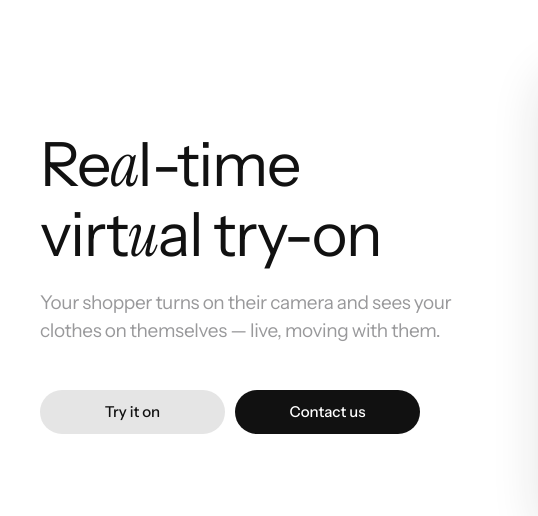
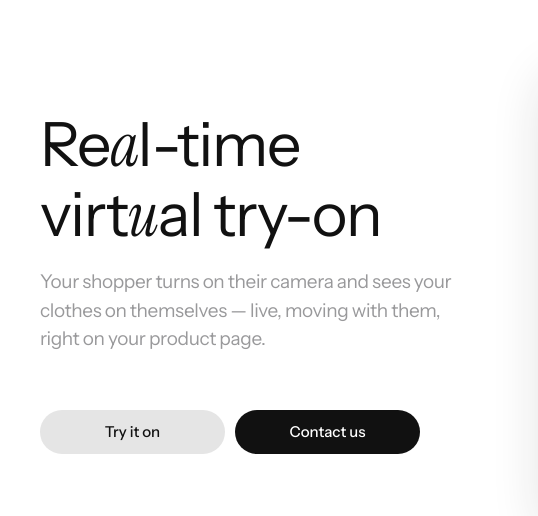
Before and after one commit to vids07/openwear, a website: page index.html in a window 1280 px wide. Shown: the part 117-633 px from the top of the page, 0-538 px from the left. Drawn offline with Linux system fonts and the light colour scheme; grey boxes are pictures that could not be loaded.

Commit message:
Expand hero subtitle and CTA spacing

```diff
--- a/index.html
+++ b/index.html
@@ -30,7 +30,7 @@
           <div class="hero-main">
             <div class="hero-message">
               <h1>Re<span class="italic-letter-span">a</span>l-time<br />virt<span class="italic-letter-span">u</span>al try-on</h1>
-              <p class="lede">Your shopper turns on their camera and sees your clothes on themselves — live, moving with them.</p>
+              <p class="lede">Your shopper turns on their camera and sees your clothes on themselves — live, moving with them, right on your product page.</p>
             </div>
             <div class="hero-actions">
               <button class="stack-button stack-light open-tryon"><span>Try it on</span></button>
--- a/theme.css
+++ b/theme.css
@@ -91,8 +91,8 @@ a:focus-visible, button:focus-visible, summary:focus-visible, input:focus-visibl
   font-weight: 400;
 }
 .lede {
-  max-width: 470px;
-  margin: 25px 0 51px;
+  max-width: 430px;
+  margin: 25px 0 63px;
   color: #99999b;
   font-size: 19px;
   line-height: 1.5;
@@ -175,7 +175,7 @@ a:focus-visible, button:focus-visible, summary:focus-visible, input:focus-visibl
     justify-content: center;
     padding-bottom: 30px;
   }
-  .hero-main { display: flex; flex-direction: column; gap: 44px; }
+  .hero-main { display: flex; flex-direction: column; gap: 56px; }
   .lede { margin: 18px 0 0; }
 }
 
@@ -521,7 +521,7 @@ dialog::backdrop { background: rgba(20, 20, 25, .48); }
   .topbar .button-dark { height: 39px; padding: 0 17px; }
   .hero { padding: 65px 0 70px; }
   .hero h1 { font-size: clamp(40px, 10vw, 48px); letter-spacing: -.02em; }
-  .lede { margin: 23px auto 47px; font-size: 17px; }
+  .lede { margin: 23px auto 59px; font-size: 17px; }
   .hero-actions { flex-direction: column; align-items: stretch; gap: 12px; }
   .hero-actions .stack-button { flex: none; width: 100%; }
   .gradient-frame { padding: 8px; border-radius: 21px; }
```
